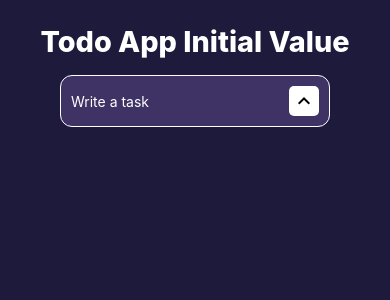
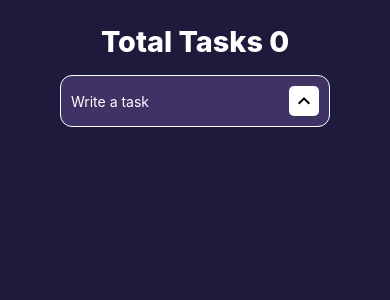
Before and after one commit to unique3900/Learning-React-Native, a React Native app in the folder BasicApp/: screen / in a window 390 px wide. Shown: the top 300 px of the page. Built offline with nearby package versions, Linux system fonts and the light colour scheme.

Commit message:
Update Global State when new task is added

```diff
--- a/BasicApp/Components/Todo.js
+++ b/BasicApp/Components/Todo.js
@@ -1,4 +1,4 @@
-import React, { useContext, useState } from 'react'
+import React, { useContext, useEffect, useState } from 'react'
 import { View,StyleSheet, Text, ScrollView  } from 'react-native'
 import TaskItem from './TaskItem';
 import AddTask from './AddTask';
@@ -8,9 +8,14 @@ const Todo = () => {
     const [tasks, setTasks] = useState([]);
     const { myState, setMyState } = useContext(MyContext);
 
+
+    useEffect(() => {
+        setMyState(tasks.length)
+    }, [tasks.length])
+
   return (
     <View style={style.container}>
-          <Text style={style.heading}>Todo App {myState}</Text>
+          <Text style={style.heading}>Total Tasks {myState}</Text>
 
           <ScrollView>
               {tasks.map((item, index) => (
--- a/BasicApp/Context/MyContext.js
+++ b/BasicApp/Context/MyContext.js
@@ -3,7 +3,7 @@ import React, { createContext, useState } from 'react';
 const MyContext = createContext();
 
 export const MyProvider = ({ children }) => {
-  const [myState, setMyState] = useState('Initial Value');
+  const [myState, setMyState] = useState(0);
 
   return (
     <MyContext.Provider value={{ myState, setMyState }}>
```
